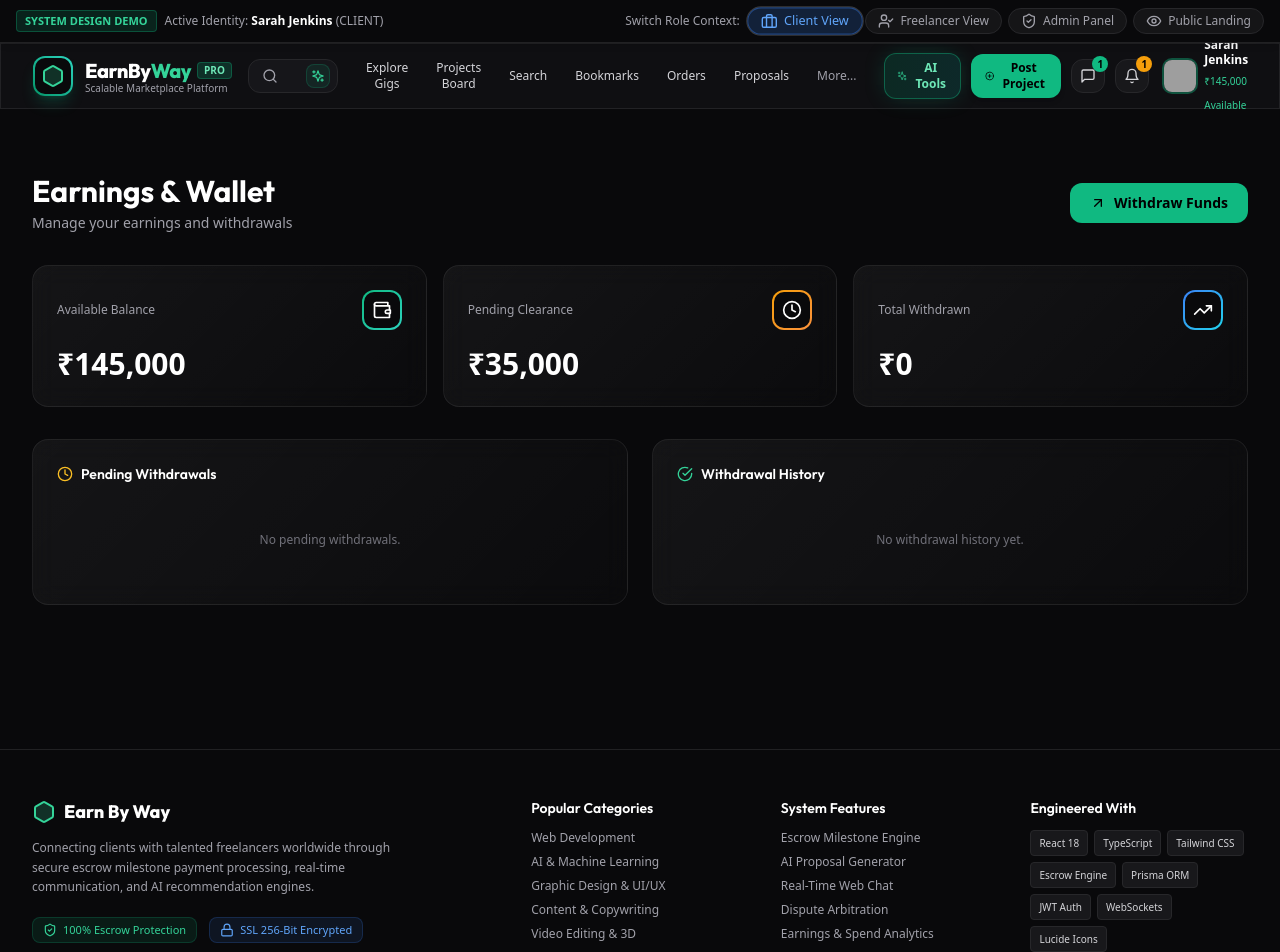
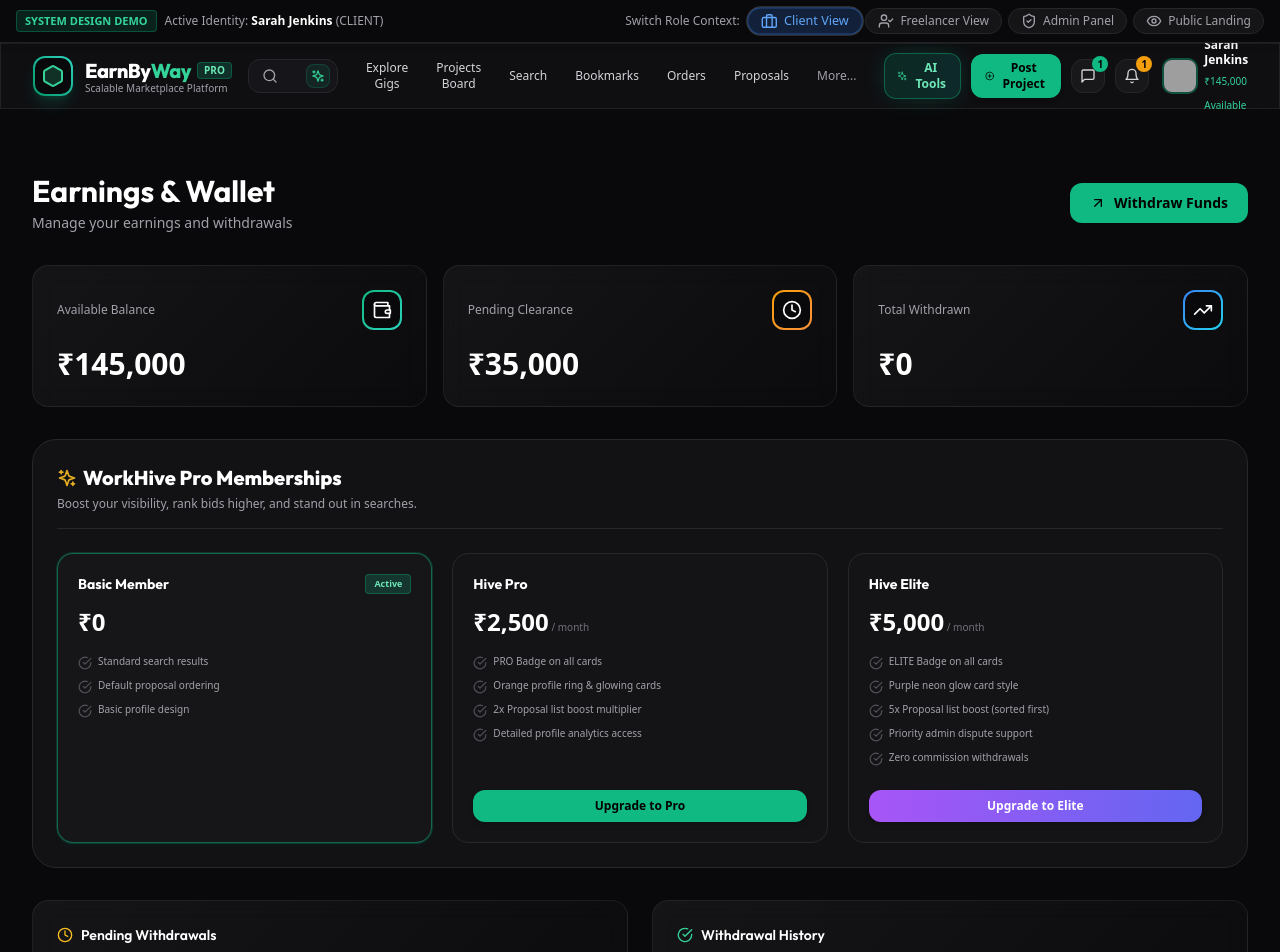
Before and after one commit to ayushshandilya-dev/Earnbyway, a React (Vite) app: page /earnings in a window 1280 px wide. Shown: the top 952 px of the page. Built offline with nearby package versions, Linux system fonts and the light colour scheme; grey boxes are pictures that could not be loaded.

Commit message:
update earnings page

```diff
--- a/src/components/earnings/EarningsPage.tsx
+++ b/src/components/earnings/EarningsPage.tsx
@@ -1,10 +1,10 @@
 import React, { useState } from 'react';
 import { useApp } from '../../context/AppContext';
 import { useToast } from '../../context/ToastContext';
-import { Wallet, TrendingUp, ArrowUpRight, CheckCircle, Clock, X, Copy, ExternalLink } from 'lucide-react';
+import { Wallet, TrendingUp, ArrowUpRight, CheckCircle, Clock, X, Copy, ExternalLink, Sparkles } from 'lucide-react';
 
 export const EarningsPage: React.FC = () => {
-  const { currentUser, withdrawals, requestWithdrawal } = useApp();
+  const { currentUser, withdrawals, requestWithdrawal, upgradeSubscription } = useApp();
   const { addToast } = useToast();
   const [showWithdraw, setShowWithdraw] = useState(false);
   const [amount, setAmount] = useState(0);
@@ -59,6 +59,110 @@ export const EarningsPage: React.FC = () => {
           </div>
         ))}
       </div>
+
+      {/* Pro Tiers */}
+      <div className="bg-[#121215] border border-zinc-800 rounded-3xl p-6 space-y-6">
+        <div className="flex flex-col sm:flex-row sm:items-center justify-between gap-2 border-b border-zinc-800 pb-4">
+          <div>
+            <h2 className="text-xl font-heading font-extrabold text-white flex items-center gap-1.5">
+              <Sparkles className="w-5 h-5 text-amber-400 animate-pulse" /> WorkHive Pro Memberships
+            </h2>
+            <p className="text-xs text-zinc-400 mt-1">Boost your visibility, rank bids higher, and stand out in searches.</p>
+          </div>
+          {currentUser.proTier && currentUser.proTier !== 'none' && (
+            <span className="px-3.5 py-1.5 rounded-xl bg-gradient-to-r from-amber-500/10 to-orange-500/10 border border-amber-500/30 text-amber-300 text-xs font-bold uppercase tracking-wider flex items-center gap-1.5 self-start sm:self-center">
+              Active Tier: {currentUser.proTier}
+            </span>
+          )}
+        </div>
+
+        <div className="grid grid-cols-1 md:grid-cols-3 gap-5">
+          {[
+            {
+              id: 'none' as const,
+              title: 'Basic Member',
+              price: 0,
+              badgeColor: 'bg-zinc-800 text-zinc-400 border-zinc-700',
+              features: ['Standard search results', 'Default proposal ordering', 'Basic profile design'],
+              btnLabel: 'Default Tier'
+            },
+            {
+              id: 'pro' as const,
+              title: 'Hive Pro',
+              price: 2500,
+              badgeColor: 'bg-gradient-to-r from-amber-500 to-orange-500 text-black',
+              features: ['PRO Badge on all cards', 'Orange profile ring & glowing cards', '2x Proposal list boost multiplier', 'Detailed profile analytics access'],
+              btnLabel: 'Upgrade to Pro'
+            },
+            {
+              id: 'elite' as const,
+              title: 'Hive Elite',
+              price: 5000,
+              badgeColor: 'bg-gradient-to-r from-purple-500 to-indigo-500 text-white',
+              features: ['ELITE Badge on all cards', 'Purple neon glow card style', '5x Proposal list boost (sorted first)', 'Priority admin dispute support', 'Zero commission withdrawals'],
+              btnLabel: 'Upgrade to Elite'
+            }
+          ].map(tier => {
+            const isActive = (currentUser.proTier || 'none') === tier.id;
+            const canAfford = currentUser.balance >= tier.price;
+            return (
+              <div
+                key={tier.id}
+                className={`p-5 rounded-2xl border transition-all flex flex-col justify-between ${
+                  isActive
+                    ? 'bg-zinc-900/80 border-emerald-500/50 shadow-md shadow-emerald-500/5 ring-1 ring-emerald-500/20'
+                    : 'bg-zinc-900/30 border-zinc-800 hover:border-zinc-750 hover:bg-zinc-900/50'
+                }`}
+              >
+                <div>
+                  <div className="flex items-center justify-between gap-2 mb-3">
+                    <h3 className="font-bold text-white text-sm">{tier.title}</h3>
+                    {isActive && <span className="text-[9px] bg-emerald-500/20 text-emerald-300 px-2 py-0.5 rounded font-extrabold border border-emerald-500/30">Active</span>}
+                  </div>
+                  <div className="mb-4">
+                    <span className="text-2xl font-black text-white">₹{tier.price.toLocaleString()}</span>
+                    {tier.price > 0 && <span className="text-[10px] text-zinc-500 font-medium"> / month</span>}
+                  </div>
+                  <ul className="space-y-2 mb-6">
+                    {tier.features.map((f, i) => (
+                      <li key={i} className="text-[10px] text-zinc-400 flex items-start gap-1.5">
+                        <CheckCircle className="w-3.5 h-3.5 text-zinc-600 flex-shrink-0 mt-0.5" />
+                        <span>{f}</span>
+                      </li>
+                    ))}
+                  </ul>
+                </div>
+                {tier.price > 0 && (
+                  <button
+                    onClick={() => {
+                      if (isActive) return;
+                      const ok = upgradeSubscription(tier.id, tier.price);
+                      if (ok) {
+                        addToast(`Successfully upgraded to ${tier.title}!`, 'success');
+                      } else {
+                        addToast('Insufficient wallet balance for this upgrade', 'error');
+                      }
+                    }}
+                    disabled={isActive || !canAfford}
+                    className={`w-full py-2 rounded-xl text-xs font-bold transition-all ${
+                      isActive
+                        ? 'bg-zinc-850 text-zinc-500 cursor-default border border-zinc-800'
+                        : canAfford
+                          ? tier.id === 'elite'
+                            ? 'bg-gradient-to-r from-purple-500 to-indigo-500 hover:from-purple-400 hover:to-indigo-400 text-white shadow-md'
+                            : 'bg-emerald-500 hover:bg-emerald-400 text-black shadow-md'
+                          : 'bg-zinc-900 border border-zinc-800 text-zinc-500 cursor-not-allowed'
+                    }`}
+                  >
+                    {isActive ? 'Current Tier' : !canAfford ? 'Insufficient Funds' : tier.btnLabel}
+                  </button>
+                )}
+              </div>
+            );
+          })}
+        </div>
+      </div>
+
 
       <div className="grid grid-cols-1 lg:grid-cols-2 gap-6">
         <div className="glass-card rounded-2xl p-6">
```
